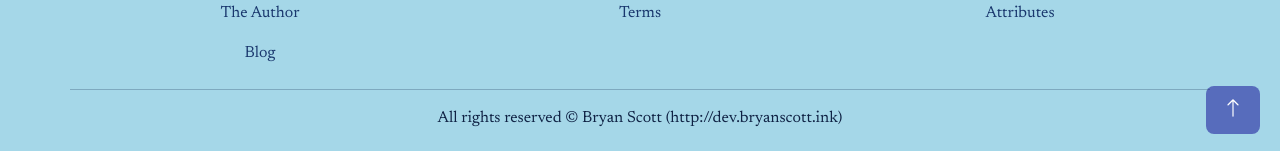
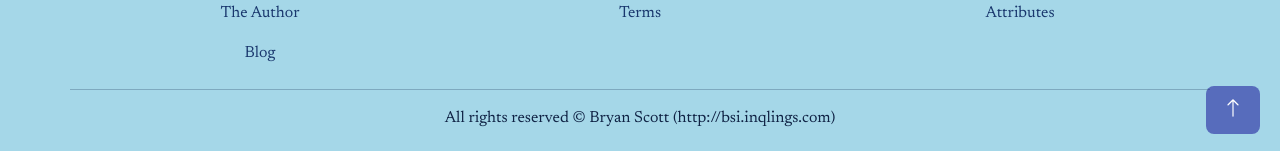
Before and after one commit to blherr70/bsi, a Jekyll site: the page built from index.md, in a window 1280 px wide and 900 px high, scrolled down 158 px. Shown: the part 746-897 px from the top of the window. Built offline with Jekyll 4.4.1, drawn with Linux system fonts in a browser that asks for light colours.

Commit message:
updated config with correct URL

```diff
--- a/_config.yml
+++ b/_config.yml
@@ -28,7 +28,8 @@
   line in _config.yml. It will appear in your document head meta (for
   Google search results) and in your feed.xml site description.
 baseurl: "" # the subpath of your site, e.g. /blog
-url: "http://dev.bryanscott.ink" # the base hostname & protocol for your site, e.g. http://example.com
+url: "http://bsi.inqlings.com" # the base hostname & protocol for your site, e.g. http://example.com
+
 
 # Build settings
 theme: minima
```
